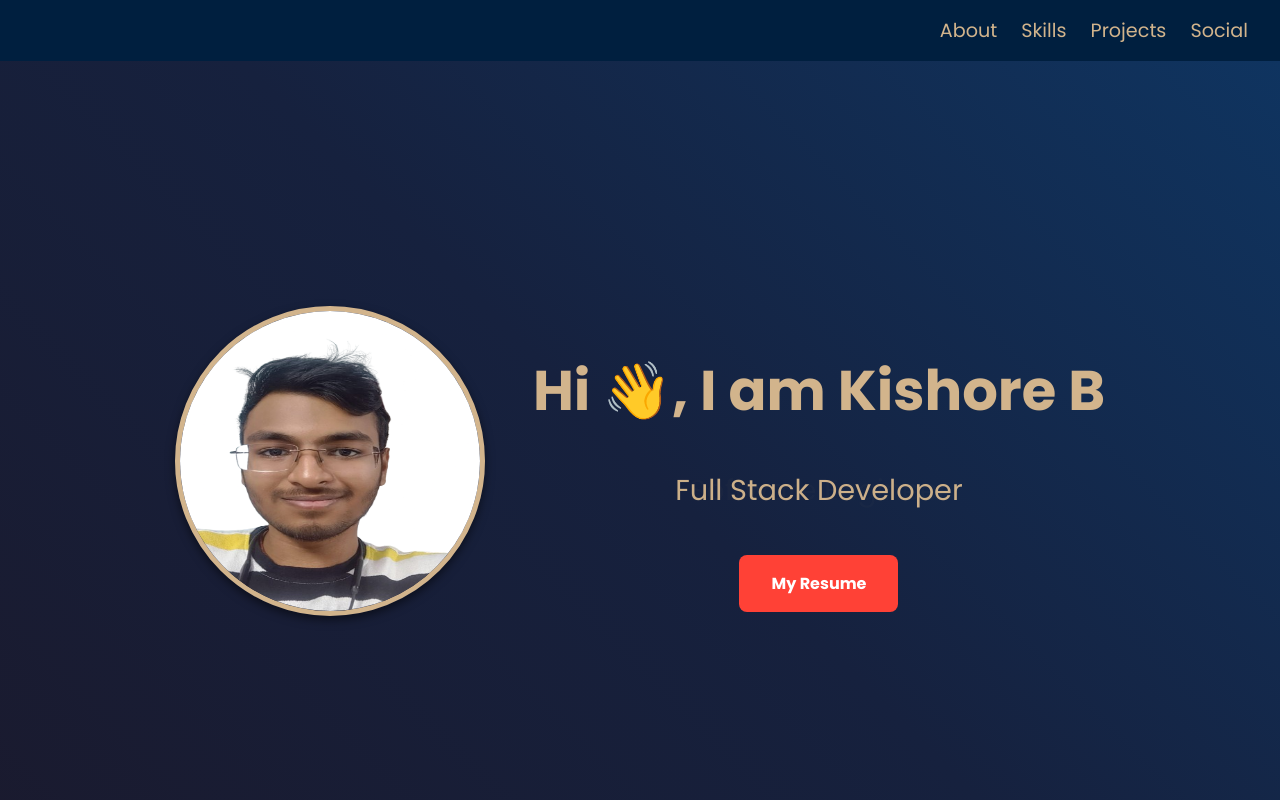
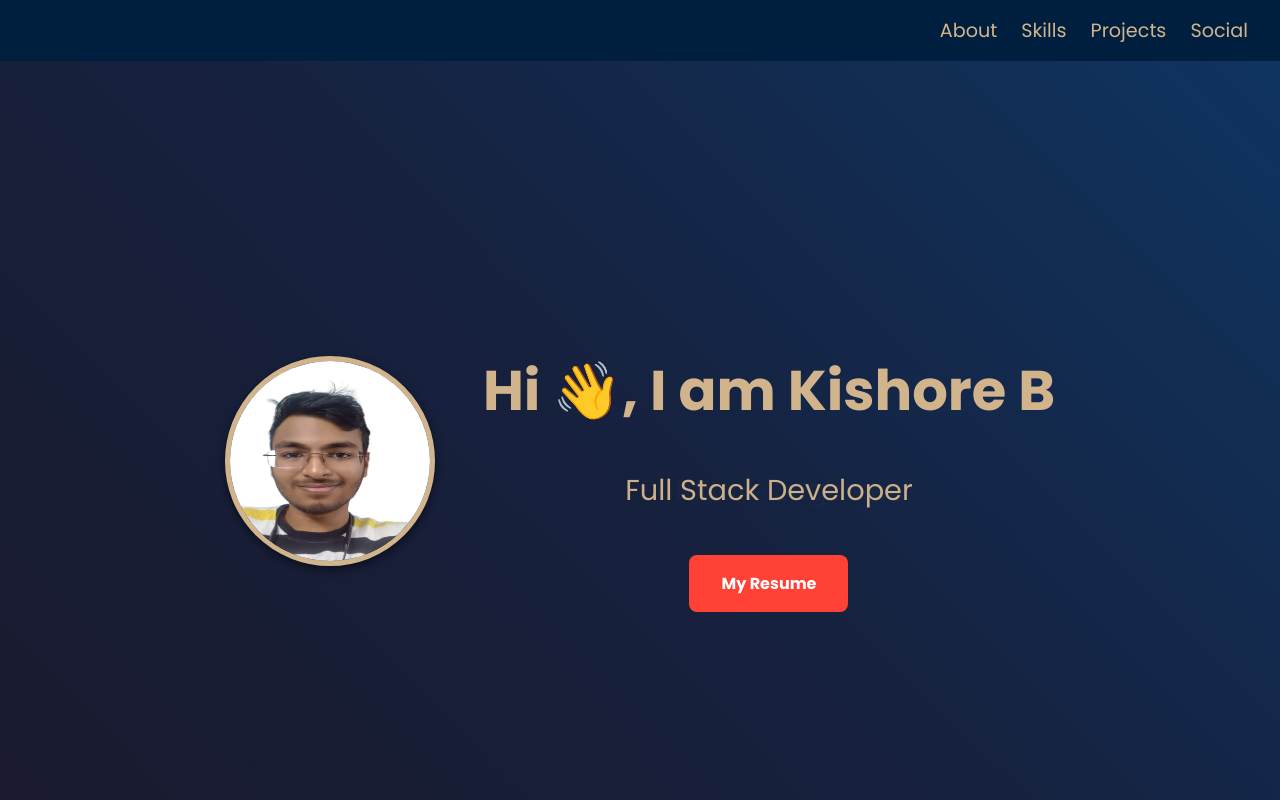
Before and after one commit to Kishore-1803/portfolio, a Next.js app: page / in a window 1280 px wide. Shown: the top 800 px of the page. Built offline with nearby package versions, Linux system fonts and the light colour scheme.

Commit message:
Update page.tsx

```diff
--- a/src/app/page.tsx
+++ b/src/app/page.tsx
@@ -29,8 +29,8 @@ export default function Home() {
             <Image
               src="/me.png"
               alt="Kishore"
-              width={300}
-              height={300}
+              width={200}
+              height={200}
               className={styles.heroImage}
             />
             <div>
```
